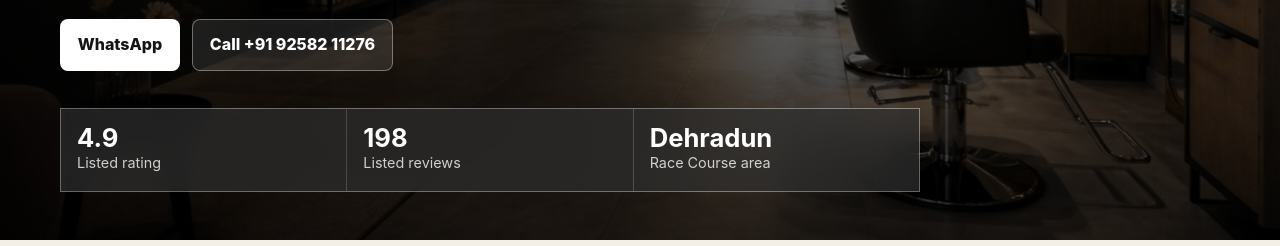
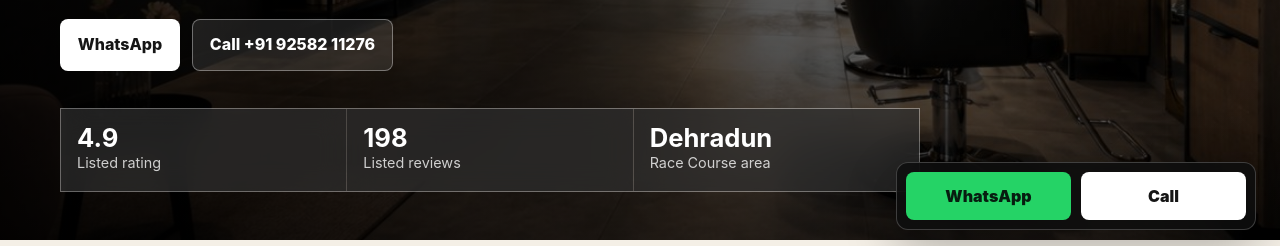
Before and after one commit to LUFICR/Salon-Demo-website, a plain HTML site: page index.html in a window 1280 px wide. Shown: the part 554-800 px from the top of the page. Drawn offline with Linux system fonts and the light colour scheme.

Commit message:
Add floating contact actions

```diff
--- a/index.html
+++ b/index.html
@@ -37,6 +37,7 @@
 
       body {
         margin: 0;
+        padding-bottom: 5.5rem;
         background: var(--paper);
         color: var(--ink);
         font-family: Inter, ui-sans-serif, system-ui, -apple-system, BlinkMacSystemFont, "Segoe UI", sans-serif;
@@ -254,6 +255,44 @@
 
       .button.secondary:hover {
         border-color: var(--white);
+      }
+
+      .floating-contact {
+        position: fixed;
+        inset: auto 1rem calc(1rem + env(safe-area-inset-bottom)) 1rem;
+        z-index: 12;
+        display: grid;
+        grid-template-columns: 1fr 1fr;
+        gap: 0.6rem;
+        width: min(100% - 2rem, 440px);
+        margin-inline: auto;
+        padding: 0.55rem;
+        border: 1px solid rgba(255, 255, 255, 0.2);
+        border-radius: 12px;
+        background: rgba(15, 15, 15, 0.86);
+        box-shadow: 0 18px 50px rgba(0, 0, 0, 0.28);
+        backdrop-filter: blur(16px);
+      }
+
+      .floating-contact a {
+        min-height: 48px;
+        display: inline-flex;
+        align-items: center;
+        justify-content: center;
+        gap: 0.45rem;
+        border-radius: 8px;
+        font-weight: 900;
+        text-decoration: none;
+      }
+
+      .floating-contact .whatsapp {
+        background: #25d366;
+        color: #071d10;
+      }
+
+      .floating-contact .call {
+        background: var(--white);
+        color: var(--ink);
       }
 
       .hero-facts {
@@ -497,6 +536,12 @@
 
         .footer-grid {
           grid-template-columns: 1.1fr 0.9fr;
+        }
+
+        .floating-contact {
+          right: 1.5rem;
+          left: auto;
+          width: 360px;
         }
       }
 
@@ -765,5 +810,10 @@
         </div>
       </div>
     </footer>
+
+    <nav class="floating-contact" aria-label="Quick contact">
+      <a class="whatsapp" href="https://wa.me/919258211276?text=Hello%20Afreen%20Unisex%20Salon%2C%20I%20would%20like%20to%20ask%20about%20an%20appointment." rel="noopener">WhatsApp</a>
+      <a class="call" href="tel:+919258211276">Call</a>
+    </nav>
   </body>
 </html>
```
